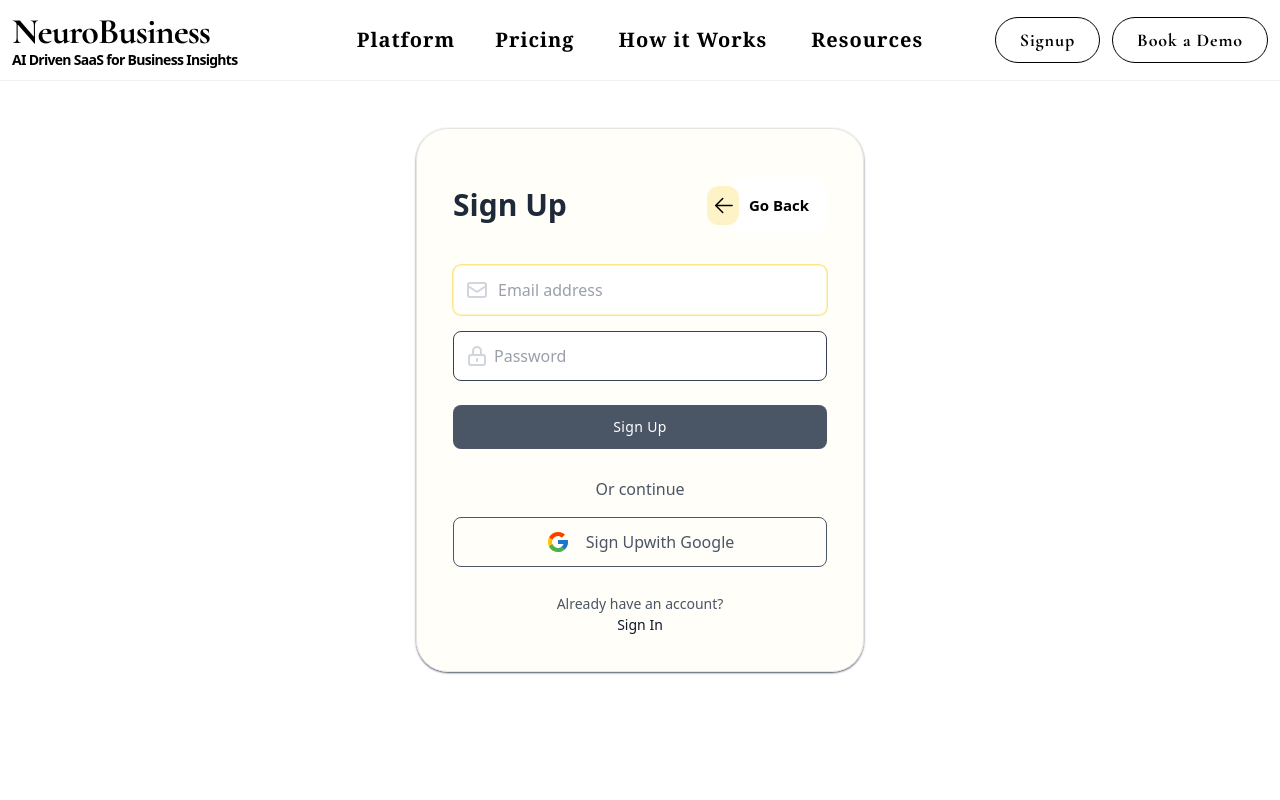
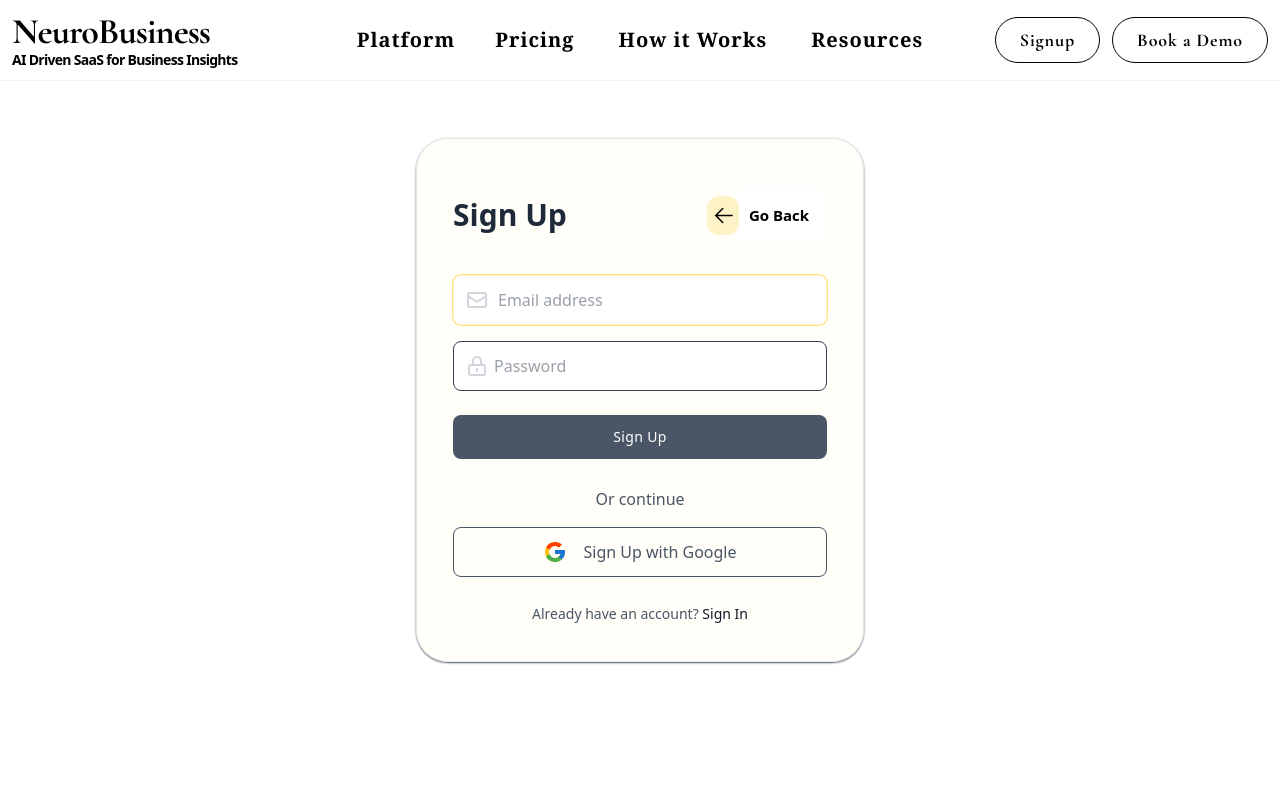
Before and after one commit to Kartik-369/Neuro_Business, a React (Vite) app in the folder frontend/: page /signup in a window 1280 px wide. Shown: the top 800 px of the page. Built offline with nearby package versions, Linux system fonts and the light colour scheme; a web font is replaced by a local one.

Commit message:
Added Login process Backend+Frontend: main.py, SignUp.jsx

```diff
--- a/frontend/src/Pages/SignUp.jsx
+++ b/frontend/src/Pages/SignUp.jsx
@@ -1,34 +1,53 @@
-import { Link } from "react-router-dom";
+import { useNavigate,Link } from "react-router-dom";
 import { useState } from "react";
 
-const login = async () => {
-  const formData = {
-    email: email,
-    password: password
+function SignUp(){
+  const [Login, isLogin] = useState(false);
+  const [email, setEmail] = useState("");
+  const [password, setPassword] = useState("");
+
+  const navigate = useNavigate();
+
+  const manageAuth=async()=>{
+    if(!email||!password){
+      alert("Please fill in the details")
+      return;
     }
+    const end = Login ? '/login' : '/register';
+    const url = `http://127.0.0.1:8000${end}`;
 
     try {
-    const response = await fetch('http://127.0.0.1:8000/login', {
+      const response = await fetch(url, {
         method: 'POST',
         headers: { 'Content-Type': 'application/json' },
-      body: JSON.stringify(formData),
+        body: JSON.stringify({
+          email:email,
+          password:password
+        }),
       });
       const data = await response.json();
 
       if (response.ok) {
-      alert('Successfull')
+        alert('Valid', data);
+        if(Login){
+          localStorage.setItem('token', data.token);
+          alert('Login successfull');
+          navigate('/upload')
+        }
+        else{
+          alert('Registered Please Login in again')
+          isLogin(true)
+        }
       }
       else {
-      alert('error')
+        alert('error',data)
       }
     }
     catch (error){
       alert(error)
     }
-};
+  }
 
-function SignUp(){
-  const [Login, isLogin] = useState(false);
   return (<>
   <section className="bg-white ">
 
@@ -70,7 +89,7 @@ function SignUp(){
                       </svg>
                   </span>
 
-                  <input type="email" autoCapitalize="true" autoFocus='true' className=" duration-400 block w-full py-3 text-gray-700 bg-white border rounded-lg px-11 focus:border-amber-100  focus:ring-amber-200 focus:outline-none focus:ring focus:ring-opacity-40" placeholder="Email address"></input>
+            <input type="email" value={email} onChange={(e) => { setEmail(e.target.value) }} autoCapitalize="true" autoFocus='true' className=" duration-400 block w-full py-3 text-gray-700 bg-white border rounded-lg px-11 focus:border-amber-100  focus:ring-amber-200 focus:outline-none focus:ring focus:ring-opacity-40" placeholder="Email address"></input>
               </div>
 
               <div className="relative flex items-center mt-4">
@@ -80,14 +99,14 @@ function SignUp(){
                       </svg>
                   </span>
 
-                  <input type="password" className="duration-400 block w-full px-10 py-3 text-gray-700 bg-white border rounded-lg  focus:border-amber-100  focus:ring-amber-200 focus:outline-none focus:ring focus:ring-opacity-40" placeholder="Password"/>
+            <input type="password" value={password} onChange={(e) => { setPassword(e.target.value) }} className="duration-400 block w-full px-10 py-3 text-gray-700 bg-white border rounded-lg  focus:border-amber-100  focus:ring-amber-200 focus:outline-none focus:ring focus:ring-opacity-40" placeholder="Password"/>
               </div>
 
               <div className="mt-6">
-                  <Link to='/upload' type="submit" className="w-full block text-center px-6 py-3 text-sm font-medium tracking-wide text-white capitalize transition-colors duration-300 transform bg-gray-600 rounded-lg hover:bg-emerald-600 focus:outline-none focus:ring focus:ring-green-300 focus:ring-opacity-50">
+                  <button onClick={manageAuth} type="button" className="w-full block text-center px-6 py-3 text-sm font-medium tracking-wide text-white capitalize transition-colors duration-300 transform bg-gray-600 rounded-lg hover:bg-emerald-600 focus:outline-none focus:ring focus:ring-green-300 focus:ring-opacity-50">
                       {Login?'Sign In':'Sign Up'}
-                  </Link>
-                  <Link to='/forgot' className="w-fit"><p className="mt-2 text-sm underline inline-block text-center">{Login?'forgot password?':''}</p></Link>
+                  </button>
+                  <button to='/forgot' className="w-fit"><p className="mt-2 text-sm underline inline-block text-center">{Login?'forgot password?':''}</p></button>
                   <p className="mt-1 text-center text-gray-600 ">{Login?'or':'Or continue'}</p>
 
                   <a href="" className=" hover:text-black active:text-black flex items-center justify-center px-6 py-3 mt-4 text-gray-600 transition-colors duration-300 transform border rounded-lg  hover:bg-amber-100">
@@ -98,13 +117,13 @@ function SignUp(){
                           <path d="M36.3425 16.7358H35V16.6667H20V23.3333H29.4192C28.7592 25.1975 27.56 26.805 26.0133 27.9758C26.0142 27.975 26.015 27.975 26.0158 27.9742L31.1742 32.3392C30.8092 32.6708 36.6667 28.3333 36.6667 20C36.6667 18.8825 36.5517 17.7917 36.3425 16.7358Z" fill="#1976D2" />
                       </svg>
 
-                      <Link to='' className="mx-2 block">{Login?'Sign In':'Sign Up'}with Google</Link>
+                      <button to='' className="mx-2 block">{Login?'Sign In':'Sign Up'} with Google</button>
                   </a>
 
                   <div className="mt-6 text-center ">
-                    <Link className="text-sm text-gray-600 hover:underline" onClick={()=>isLogin(!Login)}>
-                        {Login?'Create an account':'Already have an account?'}<h1 className="text-gray-900">{Login?'Sign Up':'Sign In'}</h1>
-                      </Link>
+              <a className="text-sm text-gray-600 hover:underline" onClick={() => { isLogin(!Login)}}>
+                        {Login?'Create an account:':'Already have an account?'}<span className="text-gray-900">{Login?' Sign Up':' Sign In'}</span>
+                      </a>
                   </div>
               </div>
 
```
Also changed, not shown: 1 other file (tests, documents, lock files or other folders). Lines whose indentation alone changed are shown as unchanged.
